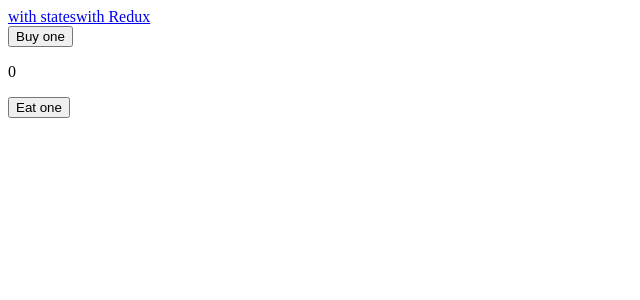
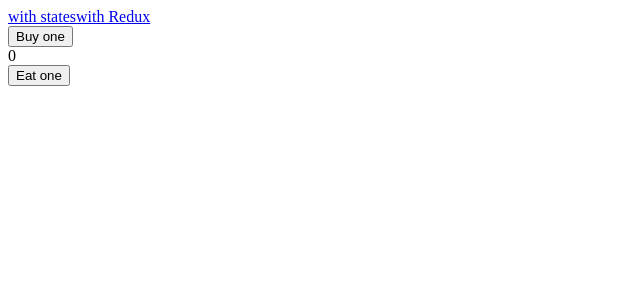
Before and after one commit to formdenes/hello-greenfox-academy, a React app: page /simple/states in a window 1280 px wide. Shown: the top 300 px of the page, without its empty margins (0-640 px from the left). Built offline with nearby package versions, Linux system fonts and the light colour scheme; the HTML template or start-up script is replaced by a standard one.

Commit message:
state version with props.children

```diff
--- a/src/components/DisplayAcorn.js
+++ b/src/components/DisplayAcorn.js
@@ -4,7 +4,7 @@ import React from 'react';
 const Display = (props) => {
   return (
     <div tabIndex="0" onKeyDown={props.onKeyDown}>
-      <p>{props.value}</p>
+      {props.children}
     </div>
   );
 }
--- a/src/components/StateGoldenAcornApp.js
+++ b/src/components/StateGoldenAcornApp.js
@@ -31,7 +31,9 @@ class StateGoldenAcornApp extends React.Component {
     return (
       <div tabIndex="0" onKeyDown={this.handleKeyDown}>
         <Button value="Buy one" handleClick={this.buyAcorn} />
-        <Display value={this.state.acornAmount} />
+        <Display>
+          <div>{this.state.acornAmount}</div>
+        </Display>
         <Button value="Eat one" handleClick={this.eatAcorn} />
       </div>
     );
```
